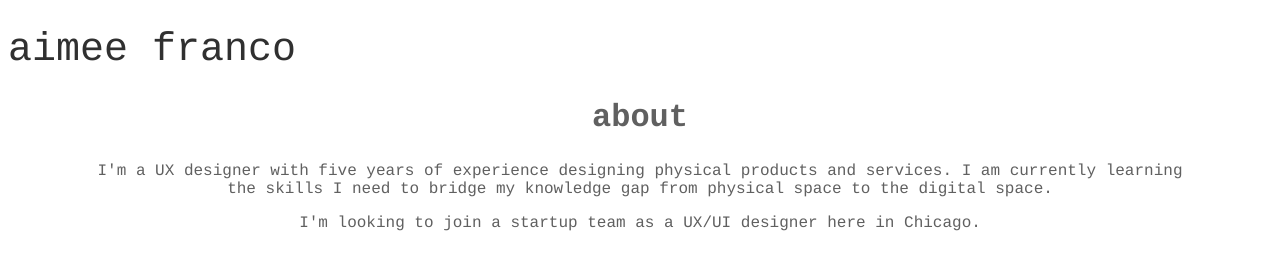
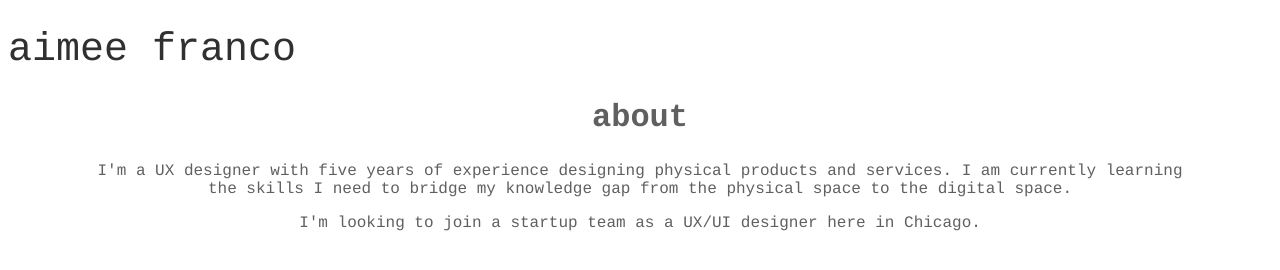
Before and after one commit to aimeefranco/aimeefranco.github.io, a plain HTML site: page index.html in a window 1280 px wide. Drawn offline with Linux system fonts and the light colour scheme.

Commit message:
initial commit

```diff
--- a/index.html
+++ b/index.html
@@ -15,7 +15,7 @@
 
 		<h2> about </h2>
 
-		<p> I'm a UX designer with five years of experience designing physical products and services. I am currently learning the skills I need to bridge my knowledge gap from physical space to the digital space. </p>
+		<p> I'm a UX designer with five years of experience designing physical products and services. I am currently learning the skills I need to bridge my knowledge gap from the physical space to the digital space. </p>
 
 		<p> I'm looking to join a startup team as a UX/UI designer here in Chicago. </p>
 
```
